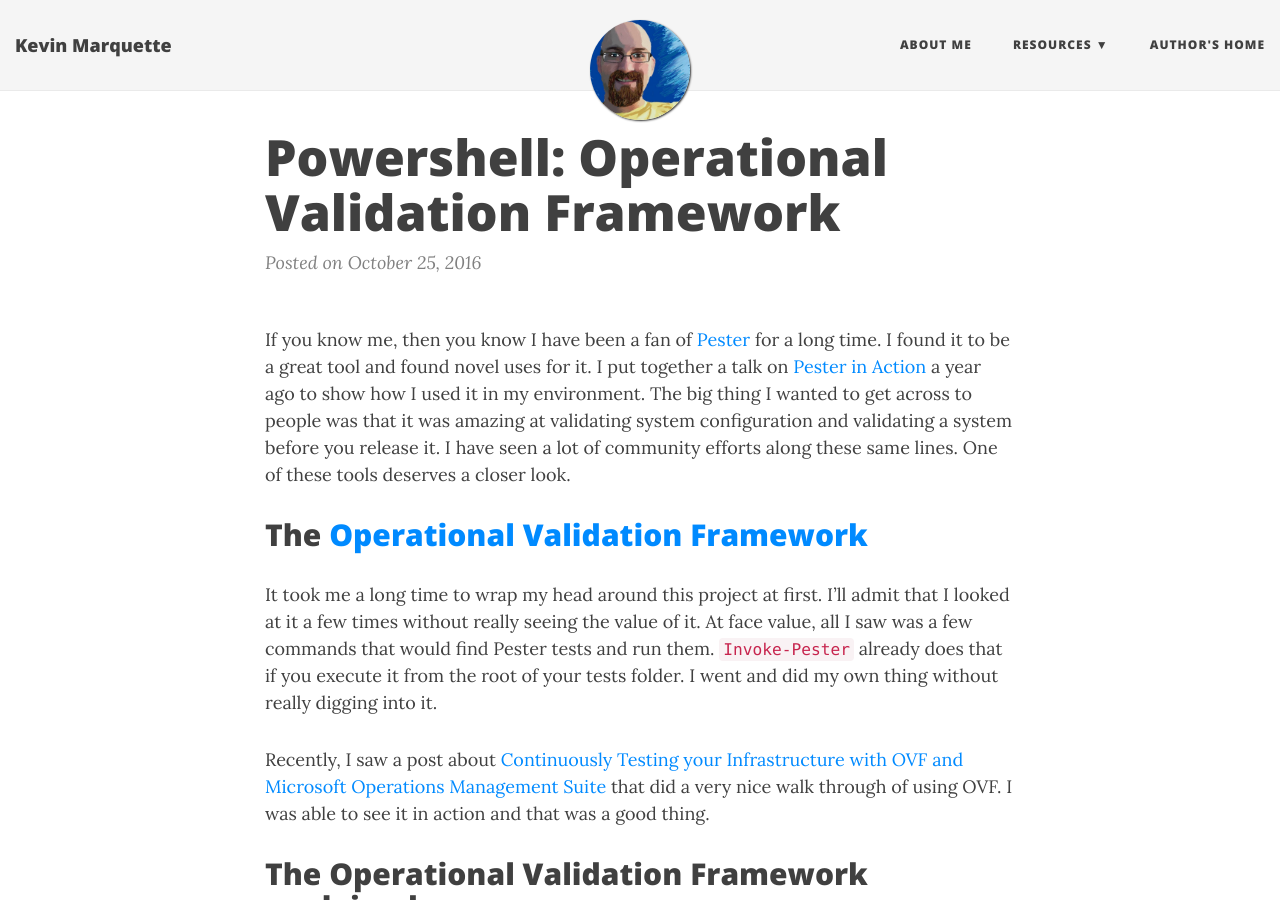
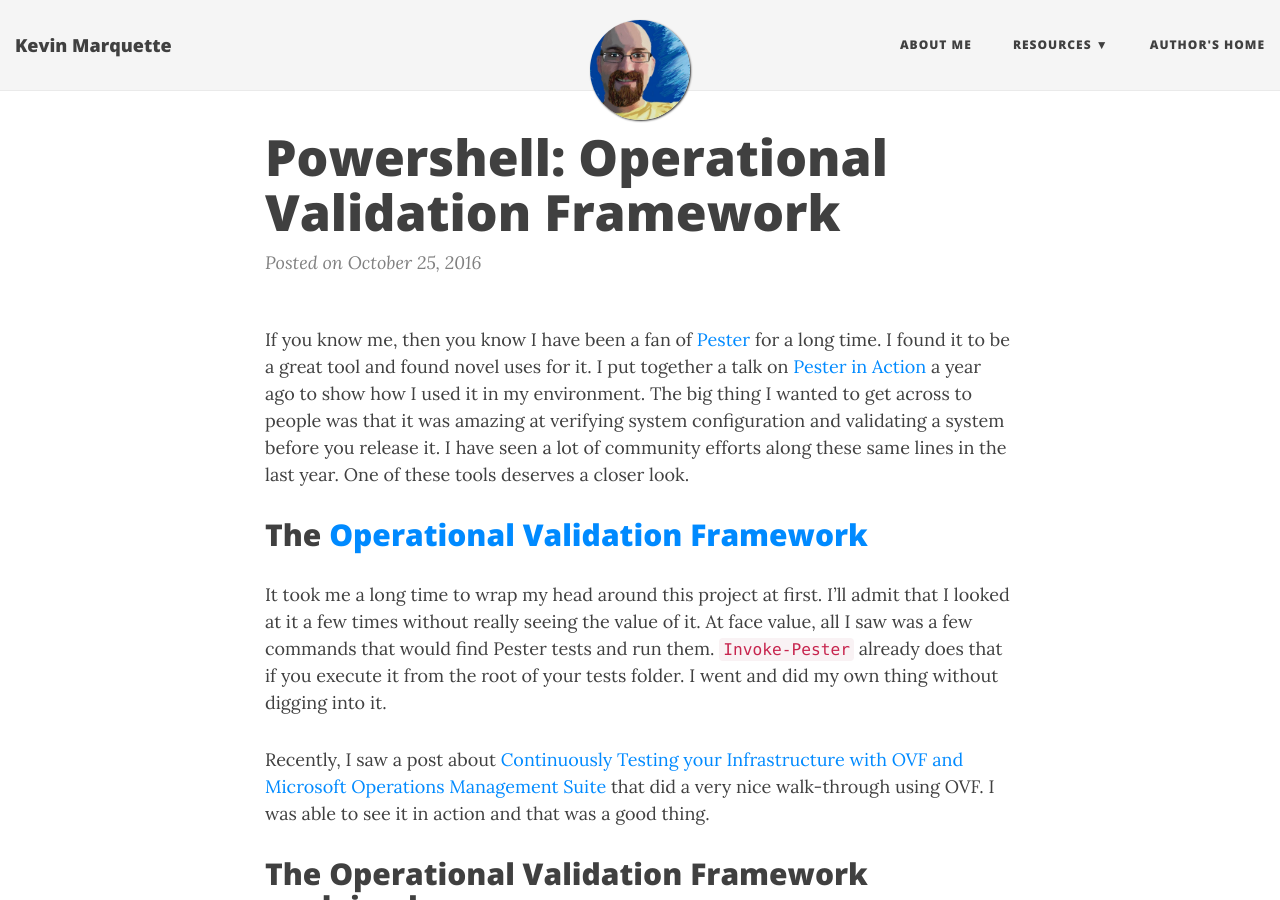
Before and after one commit to KevinMarquette/kevinmarquette.github.io, a Jekyll site: the page built from _posts/2016-10-25-Powershell-Operational-Validation-Framework.md, in a window 1280 px wide and 900 px high. Built offline with Jekyll 4.4.1, drawn with Linux system fonts in a browser that asks for light colours; nearby versions of some CDN libraries.

Commit message:
more words

```diff
--- a/_posts/2016-10-25-Powershell-Operational-Validation-Framework.md
+++ b/_posts/2016-10-25-Powershell-Operational-Validation-Framework.md
@@ -5,13 +5,13 @@
 tags: [PowerShell,Pester,OVF,DSC]
 ---
 
-If you know me, then you know I have been a fan of [Pester](https://github.com/pester/Pester/wiki) for a long time. I found it to be a great tool and found novel uses for it. I put together a talk on [Pester in Action](https://github.com/KevinMarquette/PesterInAction) a year ago to show how I used it in my environment. The big thing I wanted to get across to people was that it was amazing at validating system configuration and validating a system before you release it. I have seen a lot of community efforts along these same lines. One of these tools deserves a closer look.
+If you know me, then you know I have been a fan of [Pester](https://github.com/pester/Pester/wiki) for a long time. I found it to be a great tool and found novel uses for it. I put together a talk on [Pester in Action](https://github.com/KevinMarquette/PesterInAction) a year ago to show how I used it in my environment. The big thing I wanted to get across to people was that it was amazing at verifying system configuration and validating a system before you release it. I have seen a lot of community efforts along these same lines in the last year. One of these tools deserves a closer look.
 
 ## The [Operational Validation Framework](https://github.com/PowerShell/Operation-Validation-Framework)
 
-It took me a long time to wrap my head around this project at first. I'll admit that I looked at it a few times without really seeing the value of it. At face value, all I saw was a few commands that would find Pester tests and run them. `Invoke-Pester` already does that if you execute it from the root of your tests folder. I went and did my own thing without really digging into it.
+It took me a long time to wrap my head around this project at first. I'll admit that I looked at it a few times without really seeing the value of it. At face value, all I saw was a few commands that would find Pester tests and run them. `Invoke-Pester` already does that if you execute it from the root of your tests folder. I went and did my own thing without digging into it.
 
-Recently, I saw a post about [Continuously Testing your Infrastructure with OVF and Microsoft Operations Management Suite](https://dscottraynsford.wordpress.com/2016/10/23/continuously-testing-your-infrastructure-with-ovf-and-microsoft-operations-management-suite/) that did a very nice walk through of using OVF. I was able to see it in action and that was a good thing.
+Recently, I saw a post about [Continuously Testing your Infrastructure with OVF and Microsoft Operations Management Suite](https://dscottraynsford.wordpress.com/2016/10/23/continuously-testing-your-infrastructure-with-ovf-and-microsoft-operations-management-suite/) that did a very nice walk-through using OVF. I was able to see it in action and that was a good thing.
 
 ## The Operational Validation Framework explained
 
```
